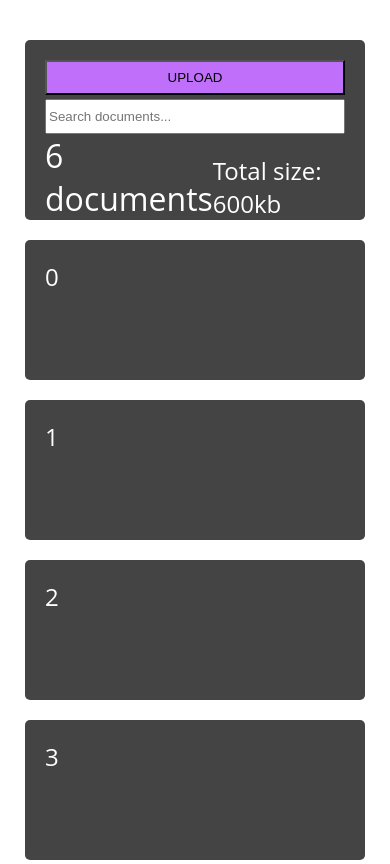
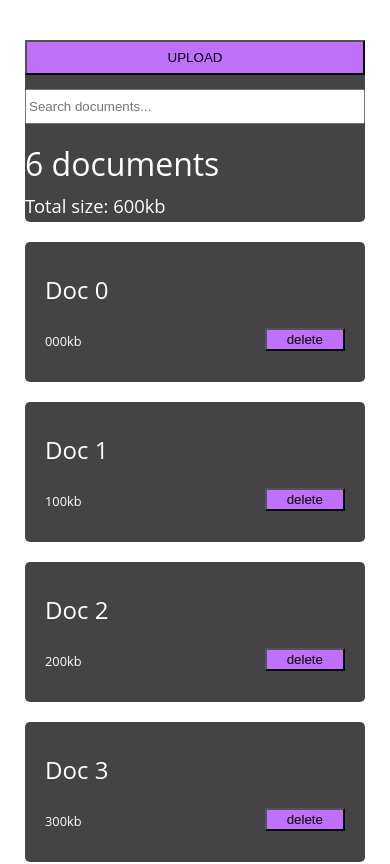
Before and after one commit to hypercodex/photo-upload-app, a Next.js app in the folder app/: page / in a window 390 px wide. Shown: the top 864 px of the page. Built offline with nearby package versions, Linux system fonts and the light colour scheme.

Commit message:
improve responsive behavior, implement file component

```diff
--- /dev/null
+++ b/app/src/components/File.module.scss
@@ -0,0 +1,28 @@
+@use '../styles/base';
+
+
+.panel {
+  /* needed for the flex layout*/
+  margin-left: 5px;
+  margin-right: 5px;
+  flex: 1 1 base.$idealContentWidth;
+  display: flex;
+  flex-direction: column;
+  justify-content: space-around;
+}
+
+
+.foot {
+  display: flex;
+  justify-content: space-between;
+  align-items: flex-end;
+}
+
+.size {
+  font-size: 0.8rem;
+  padding-bottom: 1px;
+}
+
+.button {
+  padding: 2px 20px;
+}
--- /dev/null
+++ b/app/src/components/File.tsx
@@ -0,0 +1,31 @@
+import React from 'react'
+
+import Button from './Button'
+
+import style from './File.module.scss'
+
+interface FileProps {
+  name: string;
+  size: string;
+}
+
+
+const File: React.FC<FileProps> = ({name, size}) => {
+  return (
+    <div className={style.panel}>
+      <div>
+        {name}
+      </div>
+      <div className={style.foot}>
+        <div className={style.size}>
+          {size}
+        </div>
+        <Button extraClass={style.button}>
+          delete
+        </Button>
+      </div>
+    </div>
+  )
+}
+
+export default File
--- a/app/src/components/FileSet.module.scss
+++ /dev/null
@@ -1,9 +0,0 @@
-@use '../styles/base';
-
-
-.panel {
-  /* needed for the flex layout*/
-  margin-left: 5px;
-  margin-right: 5px;
-  flex: 1 1 base.$idealContentWidth;
-}
--- a/app/src/components/FileSet.tsx
+++ b/app/src/components/FileSet.tsx
@@ -1,7 +1,6 @@
 import React, { useState } from 'react'
 
-
-import style from './FileSet.module.scss'
+import File from './File'
 
 
 const FileSet: React.FC = () => {
@@ -11,7 +10,7 @@ const FileSet: React.FC = () => {
   return (
     <>
       {files.map(( val, idx ) =>
-        <div className={ style.panel } key={idx}>{ idx }</div>
+        <File key={idx} name={`Doc ${idx}`} size={`${idx}00kb`} />
       )}
     </>
   )
--- a/app/src/components/Header.module.scss
+++ b/app/src/components/Header.module.scss
@@ -5,7 +5,7 @@
   display: flex;
   flex-direction: column;
   justify-content: space-between;
-  padding-bottom: 0px !important;
+  padding: 0px !important;
 }
 
 .wrapper {
@@ -16,6 +16,12 @@
   }
 }
 
+.wrapper > * {
+  @media (max-width: base.$mobileBreak) {
+    padding: 10px 0px;
+  }
+}
+
 .buttonClass {
   height: 35px;
   text-transform: uppercase;
--- a/app/src/components/Header.tsx
+++ b/app/src/components/Header.tsx
@@ -15,7 +15,7 @@ const Header: React.FC = () => {
           Upload
         </Button>
       </div>
-      <Stats docCount={6} aggDocSize={'600kb'} />
+      <Stats count={6} aggSize={'600kb'} />
     </header>
   )
 }
--- a/app/src/components/Stats.module.scss
+++ b/app/src/components/Stats.module.scss
@@ -4,6 +4,15 @@
   display: flex;
   justify-content: space-between;
   align-items: flex-end;
+  @media (max-width: base.$mobileBreak) {
+    flex-direction: column;
+    align-items: flex-start;
+    margin-top: 4px;
+  }
+}
+
+.wrapper > div {
+  padding: 4px 0px;
 }
 
 
@@ -14,12 +23,12 @@
 }
 
 
-.docCount {
+.count {
   font-size: 2rem;
   @include fontSizeBreak(1.5rem);
 }
 
-.aggDocSize {
-  font-size: 1.5rem;
-  @include fontSizeBreak(1.15rem);
+.aggSize {
+  font-size: 1.15rem;
+  @include fontSizeBreak(1rem);
 }
--- a/app/src/components/Stats.tsx
+++ b/app/src/components/Stats.tsx
@@ -3,18 +3,18 @@ import React from 'react'
 import style from './Stats.module.scss'
 
 interface StatsProps {
-  docCount: number;
-  aggDocSize: string;
+  count: number;
+  aggSize: string;
 }
 
-const Stats: React.FC<StatsProps> = ({docCount, aggDocSize}) => {
+const Stats: React.FC<StatsProps> = ({count, aggSize}) => {
   return (
     <div className={style.wrapper}>
-      <div className={style.docCount}>
-        {docCount} documents
+      <div className={style.count}>
+        {count} documents
       </div>
-      <div className={style.aggDocSize}>
-        Total size: {aggDocSize}
+      <div className={style.aggSize}>
+        Total size: {aggSize}
       </div>
     </div>
   )
```
